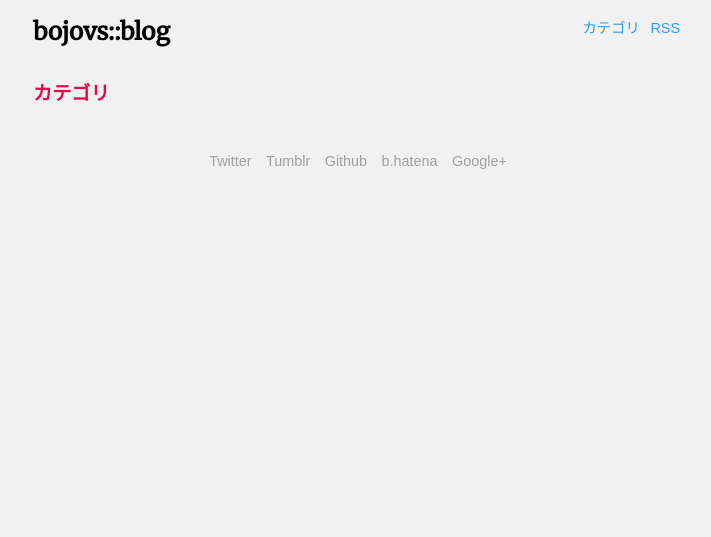
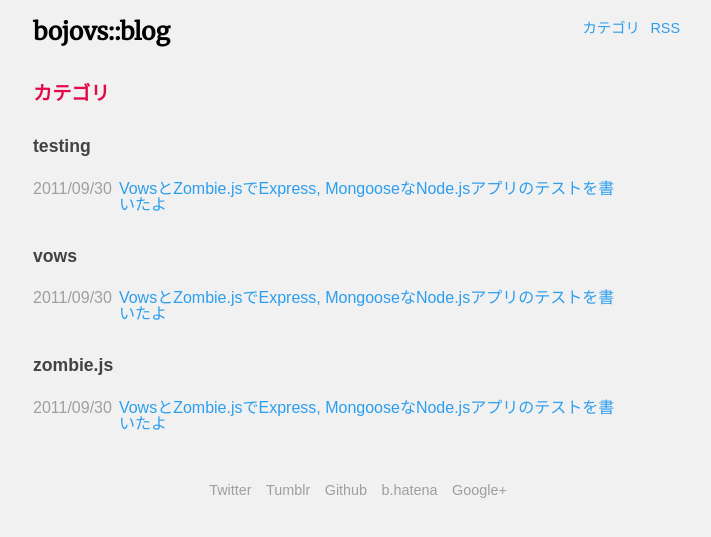
Before and after one commit to bojovs/bojovs.github.com, a Jekyll site: the page built from categories.html, in a window 1280 px wide. Shown: the top 537 px of the page, without its empty margins (282-993 px from the left). Built offline with Jekyll 4.4.1, drawn with Linux system fonts in a browser that asks for light colours; some web fonts are replaced.

Commit message:
カテゴリの生成

```diff
--- a/categories.html
+++ b/categories.html
@@ -4,3 +4,32 @@ title: カテゴリ
 ---
 
 <h1>カテゴリ</h1>
+
+      <h2 id="testing">testing</h2>
+<ul class="posts">          <li>
+            <span class="datetime">
+              2011/09/30
+            </span>
+            <div class="title">
+              <a href="/2011/09/30/vows-zombie/">VowsとZombie.jsでExpress, MongooseなNode.jsアプリのテストを書いたよ</a>
+            </div>
+          </li>
+</ul>      <h2 id="vows">vows</h2>
+<ul class="posts">          <li>
+            <span class="datetime">
+              2011/09/30
+            </span>
+            <div class="title">
+              <a href="/2011/09/30/vows-zombie/">VowsとZombie.jsでExpress, MongooseなNode.jsアプリのテストを書いたよ</a>
+            </div>
+          </li>
+</ul>      <h2 id="zombie.js">zombie.js</h2>
+<ul class="posts">          <li>
+            <span class="datetime">
+              2011/09/30
+            </span>
+            <div class="title">
+              <a href="/2011/09/30/vows-zombie/">VowsとZombie.jsでExpress, MongooseなNode.jsアプリのテストを書いたよ</a>
+            </div>
+          </li>
+</ul>
```
